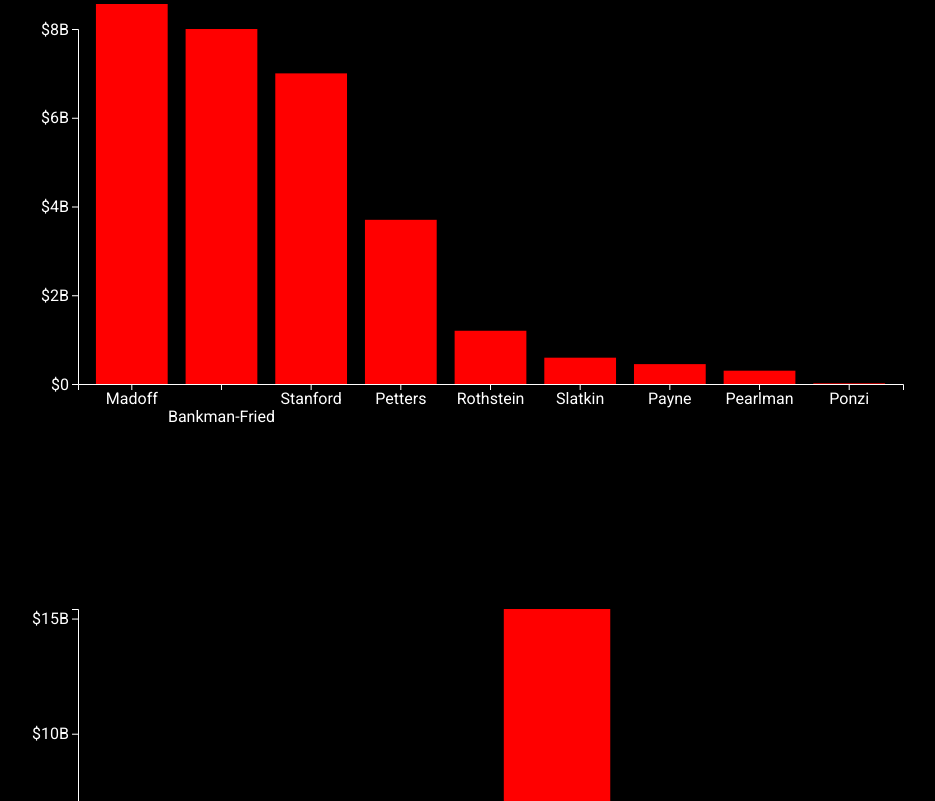
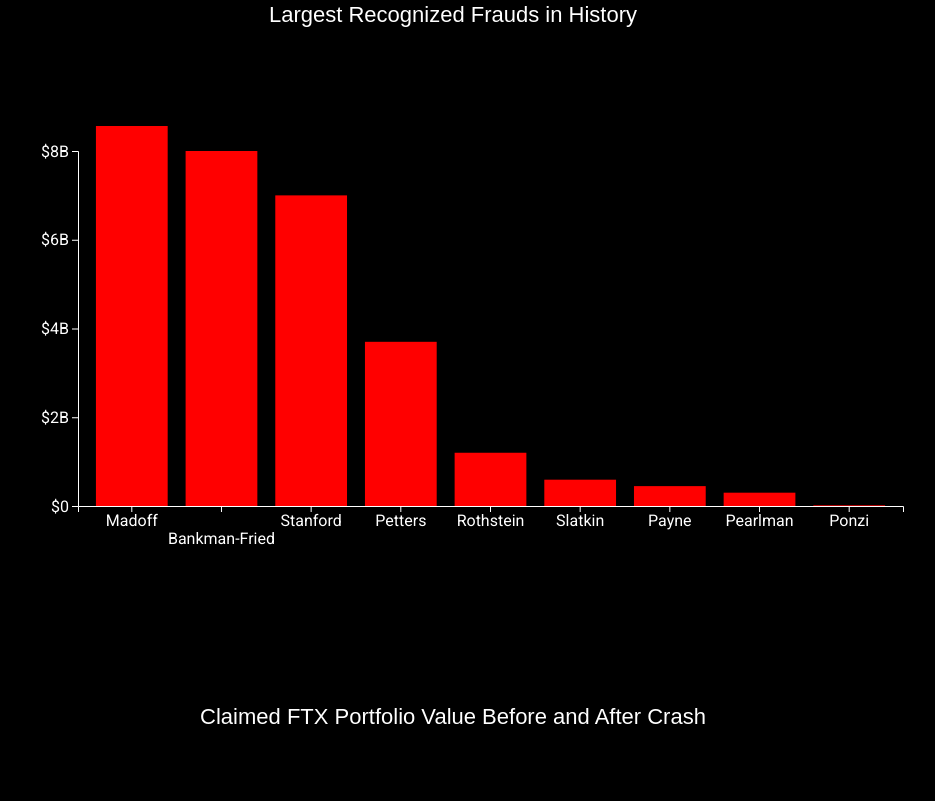
Before and after one commit to thomasconger/ftx_data_viz, a website with bundled scripts: page index.html in a window 1280 px wide. Shown: the part 2199-3000 px from the top of the page, without its empty margins (187-1122 px from the left). Built offline with nearby package versions, Linux system fonts and the light colour scheme; files whose address does not match are found by name; a web font is replaced by a local one.

Commit message:
added title

```diff
--- a/index.html
+++ b/index.html
@@ -63,6 +63,12 @@
         <p>
           This situates the disaster at FTX as possibly one of the largest single instances of fraud ever, and certainly the largest in the context of crypotcurrency.
         </p>
+        <h3 class="chart-title">Largest Recognized Frauds in History</h3>
+      </section>
+
+      <section id="portfolio-bar">
+        <h3 class="chart-title">Claimed FTX Portfolio Value Before and After Crash</h3>
+
       </section>
 
       <section id="portfolio-scatter">
@@ -75,6 +81,7 @@
         <p>
           Now the most valueable portions of FTX's portfolio are two equity positions in Twitter and Robinhood. While they hold a significant number of different cryptocurrencies, bankruptcy proceedings can last years and selling the assets could permanently crash their value, which is mostly speculative.
         </p>
+        <h3 class="chart-title">FTX Portfolio By Overall Percentage and Dollar Value(before and after the crash)</h3>
       </section>
 
       <section id="chart2">
@@ -93,12 +100,14 @@
         <p>
           In the context of the financial system, this is still large, but on its own is a small peice of the overall pie.
         </p>
+        <h3 class="chart-title">Total Customer Deposits per Institution (2022)</h3>
       </section>
 
       <section id="dot-per-million">
         <p>
           But, this is still extraordinarily large. Each dot below represents $1,000,000, roughly the additional lifetime earnings that come from completing an undergraduate degree.
         </p>
+
 
       </section>
 
--- a/src/index.js
+++ b/src/index.js
@@ -53,7 +53,7 @@
     .attr('width', width )
     .attr('height', height )
 
-  const valueByLiquidityBar = d3.select('#fraud-bar').append('svg')
+  const valueByLiquidityBar = d3.select('#portfolio-bar').append('svg')
     .attr('style', 'background-color: black')
     .attr('width', width )
     .attr('height', height )
--- a/src/index.scss
+++ b/src/index.scss
@@ -18,4 +18,12 @@
   color: $text-color;
 }
 
+.chart-title {
+  font-family: sans-serif;
+  font-weight: 400;
+  font-size: 22px;
+  text-align: center;
+  margin-top: 100px;
+}
+
 // Hero
```
Also changed, not shown: dist/main.css, 1 other file.
